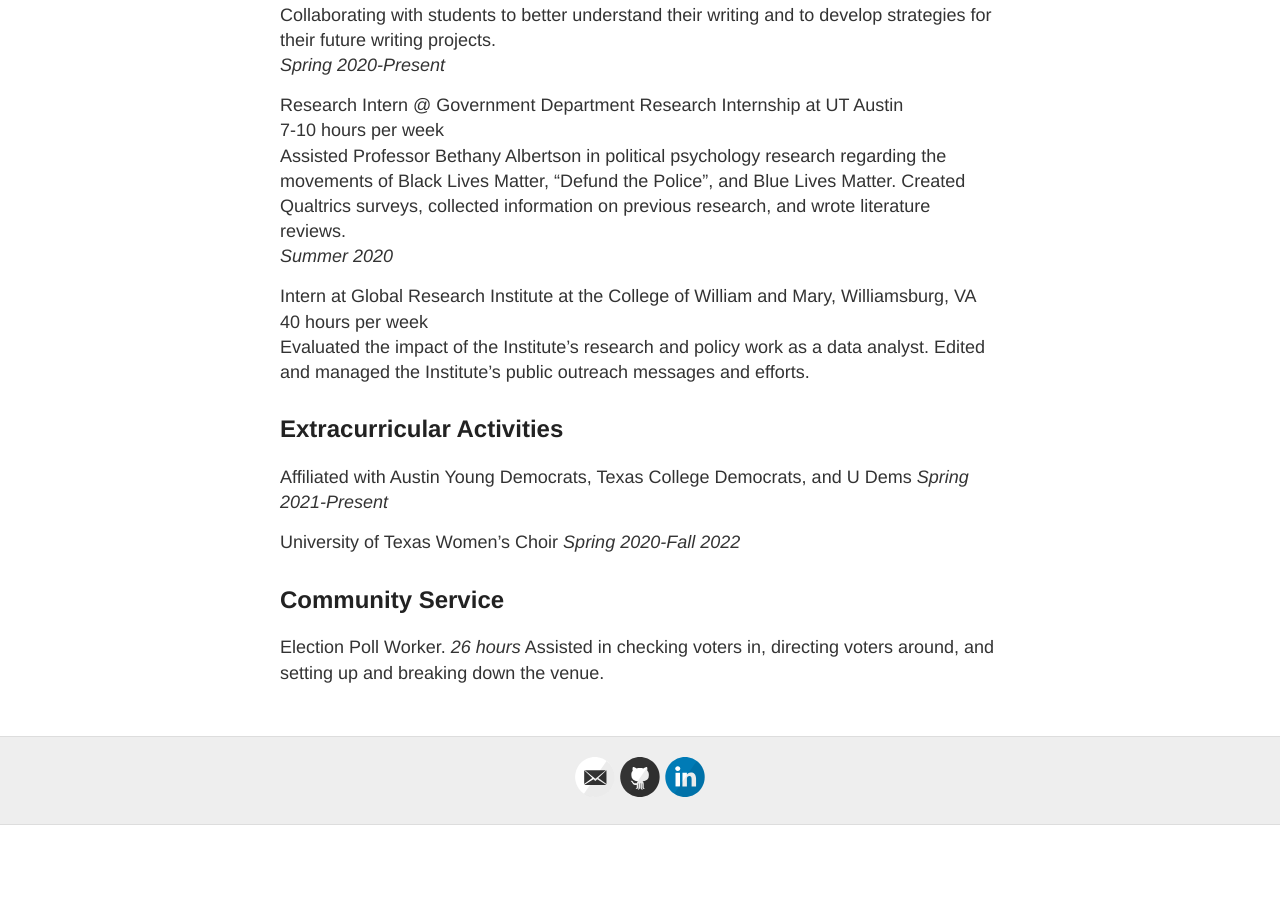
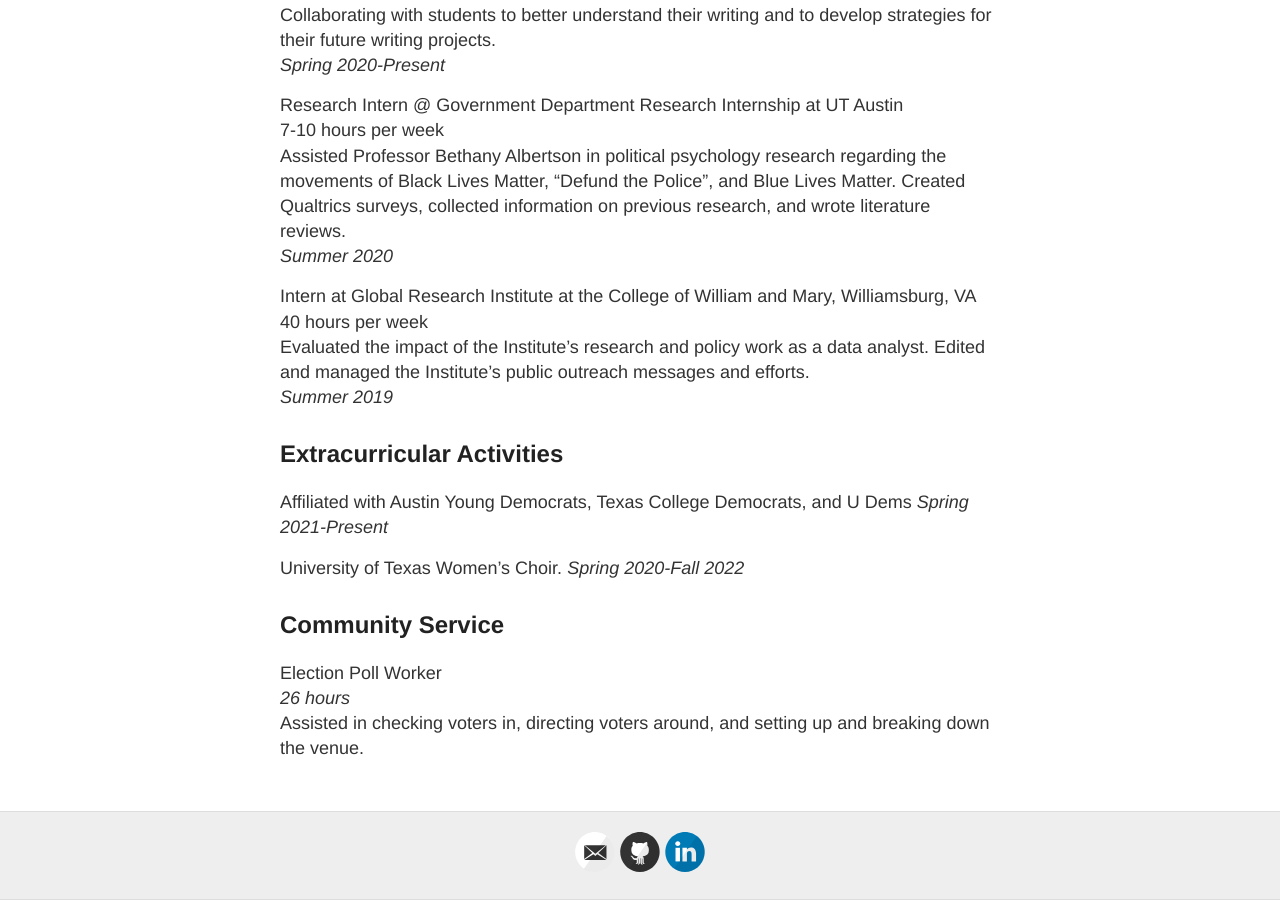
Before and after one commit to andrea-findley/andrea-findley.github.io, a Jekyll site: the page built from resume.md, in a window 1280 px wide and 900 px high, scrolled down 922 px. Built offline with Jekyll 4.4.1, drawn with Linux system fonts in a browser that asks for light colours; before the commit the page ends 1747 px from its top, so only the background shows below that.

Commit message:
resume update spacing

```diff
--- a/_config.yml
+++ b/_config.yml
@@ -9,7 +9,7 @@ name: Andrea Findley
 description: Data Analytics Researcher @ UT Austin
 
 # URL of your avatar or profile pic (you could use your GitHub profile pic)
-avatar: https://avatars.githubusercontent.com/u/102648806?v=4
+avatar:
 
 #
 # Flags below are optional
--- a/resume.md
+++ b/resume.md
@@ -40,18 +40,19 @@ Assisted Professor Bethany Albertson in political psychology research regarding
 Intern at Global Research Institute at the College of William and Mary, Williamsburg, VA
 40 hours per week
 Evaluated the impact of the Institute’s research and policy work as a data analyst. Edited and managed the Institute’s public outreach messages and efforts.
+*Summer 2019*
 
 ## Extracurricular Activities
 
 Affiliated with Austin Young Democrats, Texas College Democrats, and U Dems
 *Spring 2021-Present*
 
-University of Texas Women's Choir
+University of Texas Women's Choir.
 *Spring 2020-Fall 2022*
 
 
 ## Community Service
 
-Election Poll Worker.
+Election Poll Worker
 *26 hours*
 Assisted in checking voters in, directing voters around, and setting up and breaking down the venue.
```
